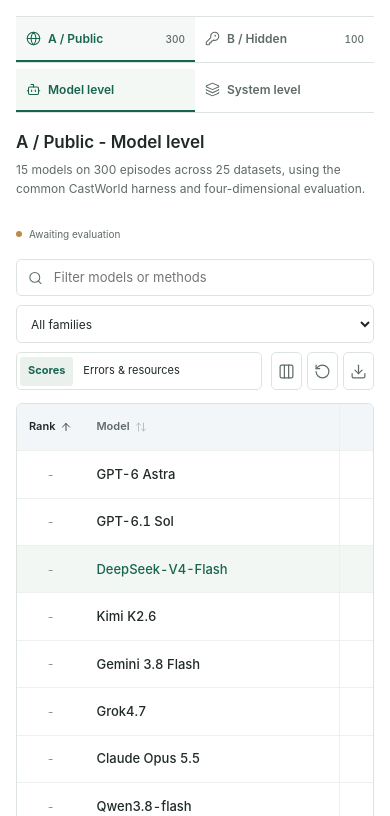
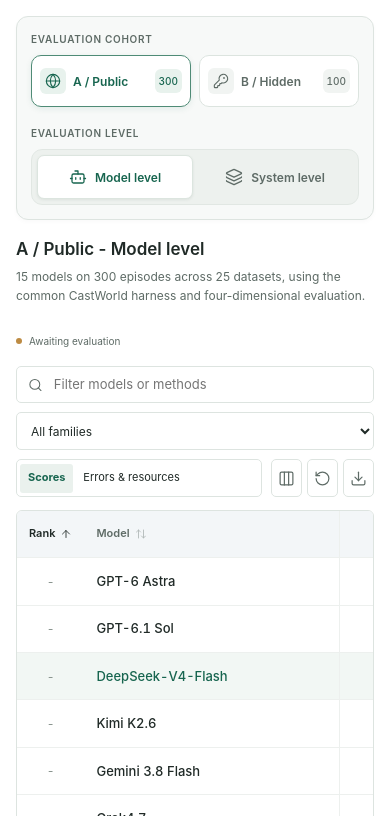
Before and after one commit to CastWorld-Bench/castworld-bench.github.io, a plain HTML site: page index.html in a window 390 px wide. Shown: the part 1715-2531 px from the top of the page. Drawn offline with Linux system fonts and the light colour scheme.

Commit message:
Refine leaderboard cohort and level controls

```diff
--- a/index.html
+++ b/index.html
@@ -229,18 +229,26 @@
             ></i
           ></a>
         </div>
+        <div class="leaderboard-controls">
+          <div class="leaderboard-control-group">
+            <p class="control-label" id="cohort-control-label">Evaluation cohort</p>
             <div
               id="cohort-tabs"
               class="board-tabs"
               role="group"
-          aria-label="Evaluation cohort"
+              aria-labelledby="cohort-control-label"
             ></div>
+          </div>
+          <div class="leaderboard-control-group">
+            <p class="control-label" id="level-control-label">Evaluation level</p>
             <div
               id="board-tabs"
               class="board-tabs level-tabs"
               role="tablist"
-          aria-label="Evaluation level"
+              aria-labelledby="level-control-label"
             ></div>
+          </div>
+        </div>
         <div id="board-panel" role="tabpanel" tabindex="0" aria-live="polite">
           <div class="board-heading">
             <div>
--- a/styles.css
+++ b/styles.css
@@ -127,18 +127,6 @@ a svg {
   background: #fff;
   font-size: 12px;
 }
-.board-tabs.level-tabs {
-  border-top: 0;
-  margin-top: 6px;
-}
-.level-tabs .board-tab {
-  height: 43px;
-}
-.board-tab[aria-pressed="true"] {
-  color: var(--accent);
-  border-bottom-color: var(--accent);
-  background: var(--wash);
-}
 @media (max-width: 900px) {
   .navigation nav a[href="#overview"],
   .navigation nav a[href="#framework"] {
@@ -394,26 +382,53 @@ h3 {
   width: 16px;
   height: 16px;
 }
+.leaderboard-controls {
+  display: grid;
+  grid-template-columns: 1.15fr 1fr;
+  gap: 28px;
+  padding: 20px;
+  border: 1px solid var(--line);
+  border-radius: 14px;
+  background: #f7f9f8;
+  box-shadow: 0 2px 5px rgba(24, 54, 43, 0.025);
+}
+.leaderboard-control-group {
+  min-width: 0;
+}
+.leaderboard-control-group + .leaderboard-control-group {
+  padding-left: 28px;
+  border-left: 1px solid var(--line);
+}
+.control-label {
+  margin: 0 0 10px;
+  color: var(--muted);
+  font-size: 11px;
+  font-weight: 600;
+  line-height: 16px;
+  letter-spacing: 0.07em;
+  text-transform: uppercase;
+}
 .board-tabs {
   display: grid;
-  grid-template-columns: repeat(var(--board-count, 4), 1fr);
-  border-bottom: 1px solid var(--line);
-  gap: 0;
+  grid-template-columns: repeat(var(--board-count, 2), minmax(0, 1fr));
+  gap: 10px;
 }
 .board-tab {
-  height: 54px;
-  padding: 0 15px;
-  border: 0;
-  border-bottom: 3px solid transparent;
-  background: transparent;
+  min-width: 0;
+  min-height: 56px;
+  padding: 9px 13px;
+  border: 1px solid #dce4df;
+  border-radius: 10px;
+  background: #fff;
   color: var(--muted);
   font-weight: 600;
   font-size: 14px;
   text-align: left;
   display: flex;
   align-items: center;
-  justify-content: space-between;
   gap: 10px;
+  transition: color 140ms ease, border-color 140ms ease, background 140ms ease,
+    box-shadow 140ms ease;
 }
 .board-tab > svg {
   width: 18px;
@@ -423,18 +438,81 @@ h3 {
   margin-right: auto;
 }
 .board-tab:hover {
-  background: var(--wash);
-}
-.board-tab[aria-selected="true"] {
+  color: var(--accent-dark);
+  border-color: #9ab5a8;
+}
+.board-tab:focus-visible {
+  outline-offset: 3px;
+}
+.board-tab[aria-pressed="true"] {
   color: var(--accent);
-  border-bottom-color: var(--accent);
-  background: #f3f8f5;
+  border-color: #4f8b76;
+  box-shadow: 0 2px 6px rgba(23, 101, 79, 0.09);
+}
+#cohort-tabs .board-tab > svg {
+  width: 34px;
+  height: 34px;
+  padding: 8px;
+  border-radius: 8px;
+  background: #f1f4f2;
+}
+#cohort-tabs .board-tab[aria-pressed="true"] > svg {
+  background: #e8f2ed;
 }
 .tab-count {
+  min-width: 34px;
+  padding: 2px 7px;
+  border-radius: 6px;
+  background: #f1f4f2;
   font-size: 12px;
   font-weight: 500;
+  line-height: 20px;
+  text-align: center;
   color: var(--muted);
   font-variant-numeric: tabular-nums;
+}
+.board-tab[aria-pressed="true"] .tab-count {
+  background: #e8f2ed;
+  color: var(--accent);
+}
+.board-tabs.level-tabs {
+  gap: 4px;
+  padding: 5px;
+  border: 1px solid #e1e7e3;
+  border-radius: 11px;
+  background: #edf1ee;
+}
+.level-tabs .board-tab {
+  min-height: 44px;
+  padding: 8px 12px;
+  justify-content: center;
+  gap: 8px;
+  border-color: transparent;
+  border-radius: 7px;
+  background: transparent;
+}
+.level-tabs .board-tab > span:not(.tab-count) {
+  margin-right: 0;
+}
+.level-tabs .board-tab:hover {
+  background: rgba(255, 255, 255, 0.55);
+}
+.level-tabs .board-tab[aria-selected="true"] {
+  color: var(--accent);
+  border-color: #dce5df;
+  background: #fff;
+  box-shadow: 0 1px 3px rgba(24, 54, 43, 0.08);
+}
+@media (max-width: 900px) {
+  .leaderboard-controls {
+    grid-template-columns: 1fr;
+    gap: 18px;
+    padding: 18px;
+  }
+  .leaderboard-control-group + .leaderboard-control-group {
+    padding-left: 0;
+    border-left: 0;
+  }
 }
 .board-heading {
   display: flex;
@@ -1410,18 +1488,37 @@ code {
     width: 14px;
     height: 14px;
   }
+  .leaderboard-controls {
+    padding: 14px;
+    border-radius: 12px;
+  }
+  .control-label {
+    margin-bottom: 8px;
+    font-size: 10px;
+  }
   .board-tabs {
-    grid-template-columns: repeat(2, minmax(0, 1fr));
-    border-top: 1px solid var(--line);
+    gap: 8px;
   }
   .board-tab {
-    height: 45px;
-    padding-inline: 10px;
-    font-size: 13px;
-    border-bottom-width: 2px;
+    min-height: 52px;
+    padding: 8px;
+    gap: 7px;
+    font-size: 12px;
+  }
+  #cohort-tabs .board-tab > svg {
+    width: 26px;
+    height: 26px;
+    padding: 5px;
+    border-radius: 6px;
   }
   .tab-count {
-    font-size: 11px;
+    min-width: 27px;
+    padding-inline: 4px;
+    font-size: 10px;
+  }
+  .level-tabs .board-tab {
+    padding-inline: 8px;
+    font-size: 12px;
   }
   .board-heading {
     align-items: flex-start;
@@ -1924,19 +2021,6 @@ body[data-view="leaderboard"] .leaderboard-intro {
     width: 31px;
     min-width: 31px;
   }
-  .board-tab {
-    gap: 7px;
-  }
-  .board-tab > svg {
-    width: 15px;
-    height: 15px;
-  }
-  .board-tab > span:not(.tab-count) {
-    font-size: 12px;
-  }
-  .tab-count {
-    font-size: 10px;
-  }
   .section-title-icon {
     width: 20px;
     height: 20px;
@@ -1970,11 +2054,17 @@ body[data-view="leaderboard"] .leaderboard-intro {
     font-size: 13px;
   }
 }
+@media (max-width: 380px) {
+  #cohort-tabs .board-tab > svg {
+    display: none;
+  }
+}
 @media (prefers-reduced-motion: reduce) {
   html {
     scroll-behavior: auto;
   }
-  .project-links a {
+  .project-links a,
+  .board-tab {
     transition: none;
   }
   .project-links a:hover {
```
Lines whose indentation alone changed are shown as unchanged.
